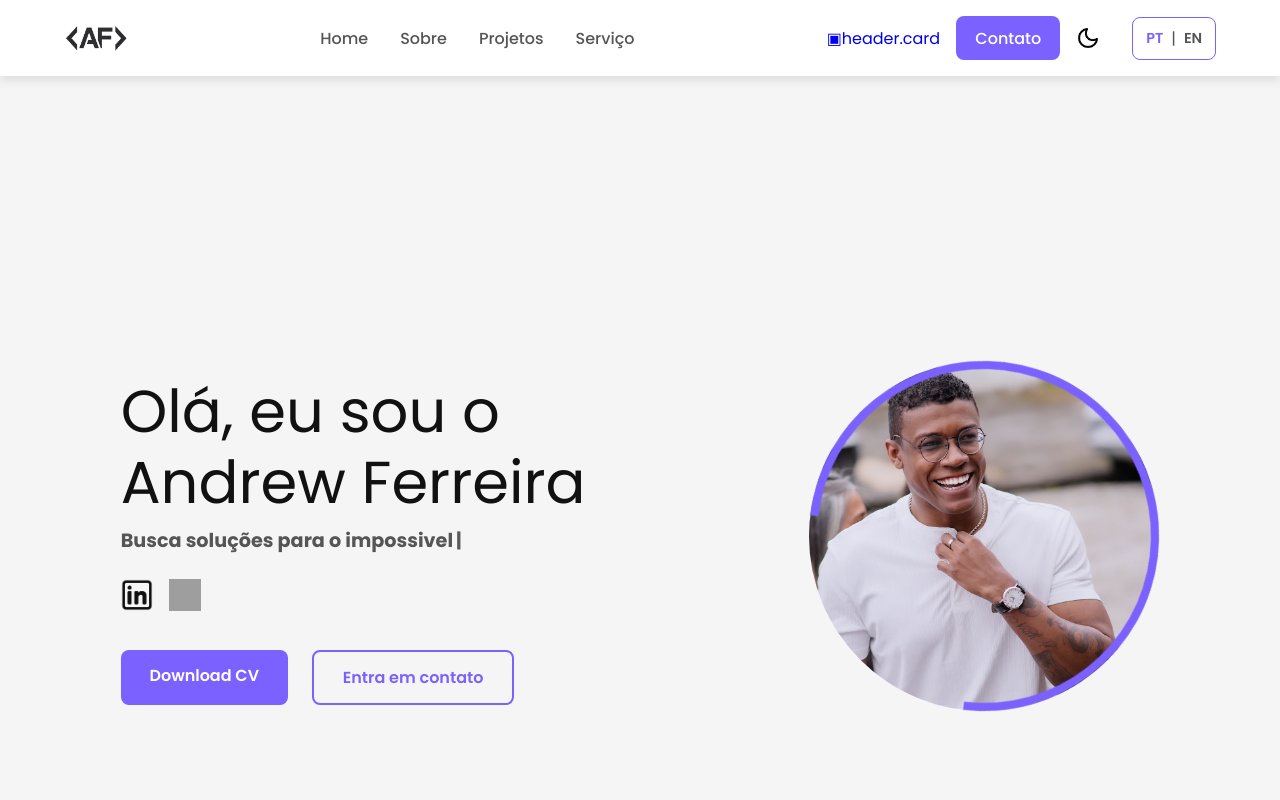
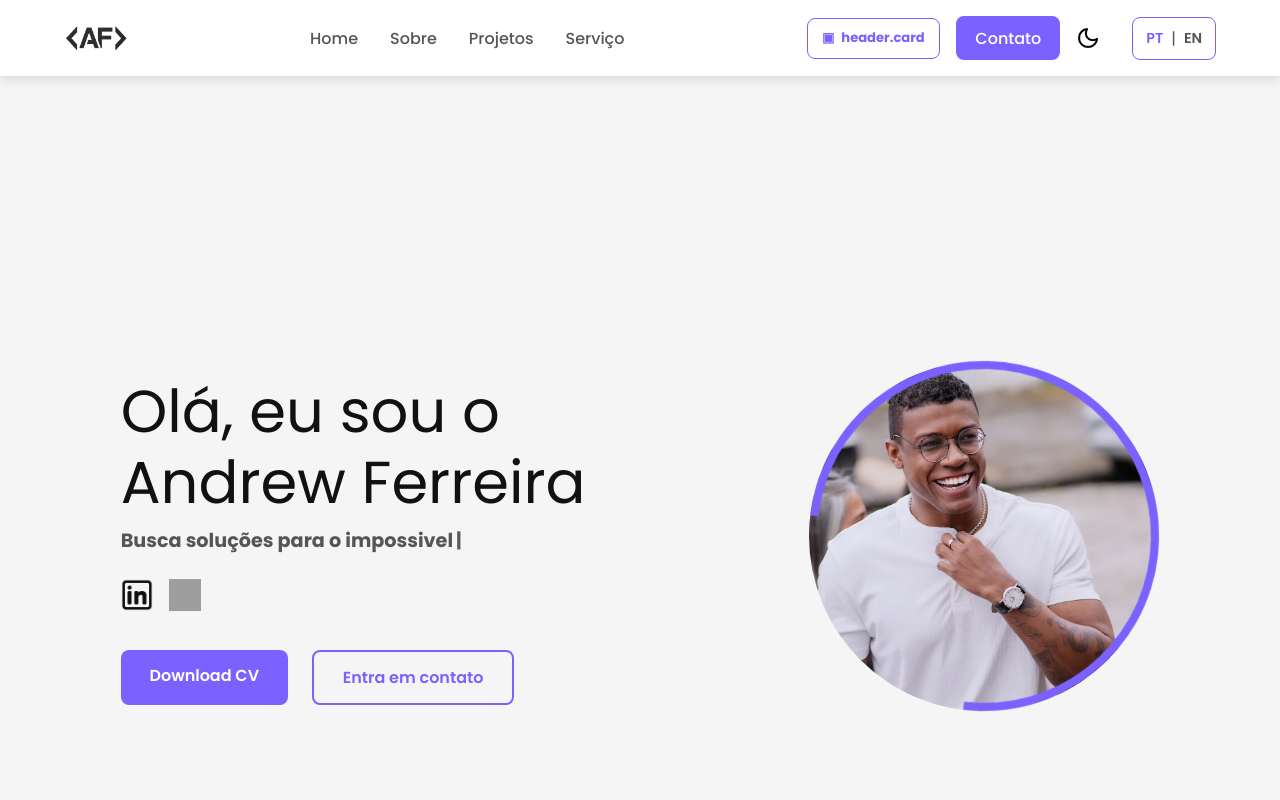
Before and after one commit to AndrewBlack21/Portfolio, a React (Vite) app: page / in a window 1280 px wide. Shown: the top 800 px of the page. Built offline with nearby package versions, Linux system fonts and the light colour scheme; grey boxes are pictures that could not be loaded.

Commit message:
style: add digital card button

```diff
--- a/src/assets/components/header/Header.module.css
+++ b/src/assets/components/header/Header.module.css
@@ -188,3 +188,31 @@
   color: var(--text-secondary); /* ADAPTADO: Usa sua cor de texto secundária */
   font-size: 1rem;
 }
+
+
+.cardModeButton {
+  display: inline-flex;
+  align-items: center;
+  gap: 7px;
+  padding: 0.6rem 0.9rem;
+  border: 1px solid var(--accent-color);
+  border-radius: 8px;
+  color: var(--accent-color);
+  background: transparent;
+  font-size: 0.82rem;
+  font-weight: 700;
+  text-decoration: none;
+  transition: transform 0.2s ease, background-color 0.2s ease, color 0.2s ease;
+}
+
+.cardModeButton:hover {
+  transform: translateY(-2px);
+  background: var(--accent-color);
+  color: #fff;
+}
+
+@media (max-width: 768px) {
+  .cardModeButton {
+    display: none;
+  }
+}
```
